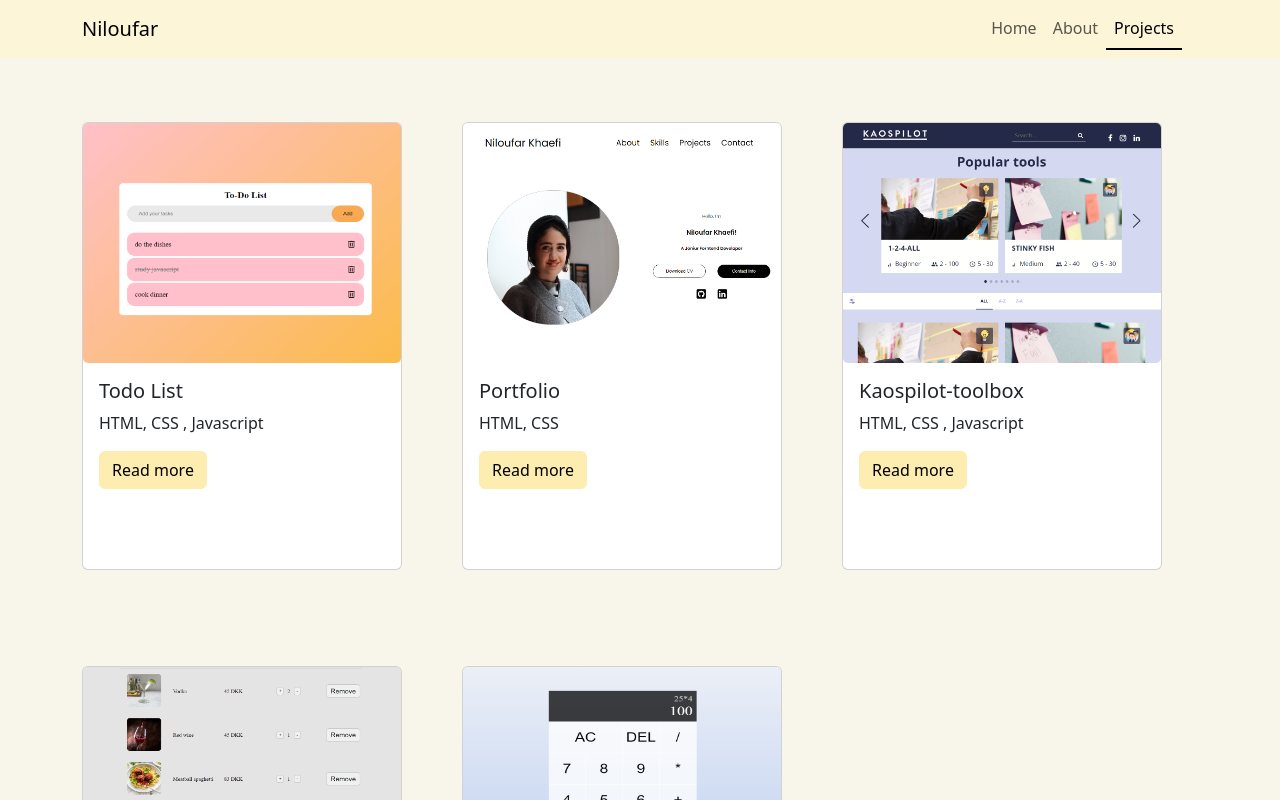
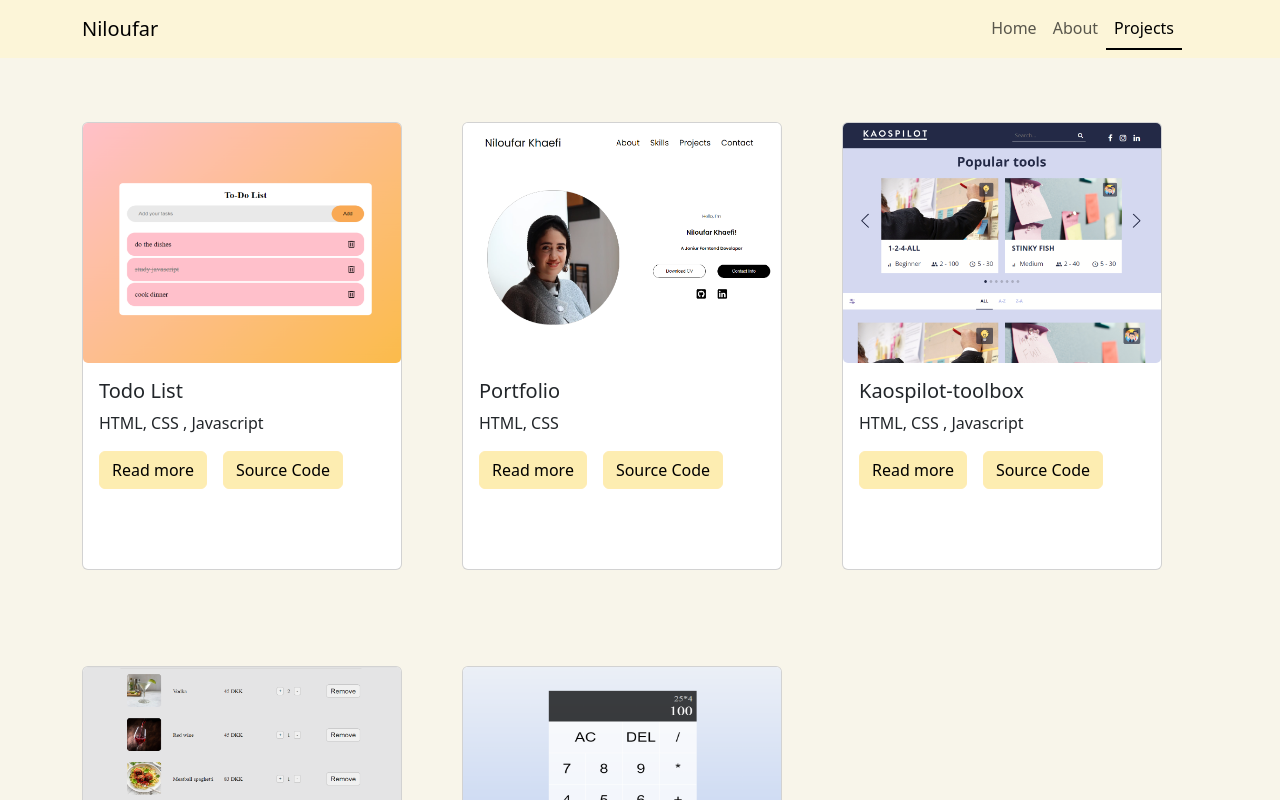
Before and after one commit to Niloufar97/react-portfolio, a React (Vite) app: page /Projects in a window 1280 px wide. Shown: the top 800 px of the page. Built offline with nearby package versions, Linux system fonts and the light colour scheme.

Commit message:
read more and sourse code buttons added

```diff
--- a/src/App.jsx
+++ b/src/App.jsx
@@ -3,6 +3,7 @@ import { Routes, Route } from 'react-router-dom'
 import Home from './pages/home/Home'
 import About from './pages/about/About'
 import Projects from './pages/projects/Projects'
+import ProjectInfo from './components/projectInfo/ProjectInfo'
 import 'bootstrap/dist/css/bootstrap.min.css';
 function App() {
   return (
@@ -11,6 +12,7 @@ function App() {
         <Route path='/' element={<Home/>}></Route>
         <Route path='/about' element={<About/>}></Route>
         <Route path='/Projects' element={<Projects/>}></Route>
+        <Route path='/ProjectsInfo/:projectId' element={<ProjectInfo/>}></Route>
       </Routes>
     </>
   )
--- a/src/components/myProjects/Project.jsx
+++ b/src/components/myProjects/Project.jsx
@@ -1,9 +1,10 @@
 import Button from "react-bootstrap/Button";
 import Card from "react-bootstrap/Card";
 import './project.css'
+import { Link } from "react-router-dom";
 
 // eslint-disable-next-line react/prop-types
-function Project({img , title, tech}) {
+function Project({id, img , title, tech, github}) {
   const customBtnStyle = {
     backgroundColor : '#fdedb1',
     borderColor :'#ffecb2',
@@ -19,7 +20,12 @@ function Project({img , title, tech}) {
           <Card.Text>
             {tech}
           </Card.Text>
-          <Button style={customBtnStyle}>Read more</Button>
+          <Button   style={customBtnStyle}>
+            <Link className="card-btn" to={`/ProjectsInfo/${id}`}>Read more</Link>
+          </Button>
+          <Button className="mx-3" style={customBtnStyle}>
+            <Link className="card-btn" to={github} target="_blank">Source Code </Link>
+          </Button>
         </Card.Body>
       </Card>
     </div>
--- a/src/components/myProjects/project.css
+++ b/src/components/myProjects/project.css
@@ -2,3 +2,7 @@
     width: 15rem;
     height: 15rem;
 }
+.card-btn{
+    color: black;
+    text-decoration: none;
+}
--- /dev/null
+++ b/src/components/projectInfo/ProjectInfo.jsx
@@ -0,0 +1,18 @@
+import { useParams } from "react-router-dom"
+import { ProjectsData } from "../../pages/projects/projectsData"
+import Navigation from "../navbar/myNavbar"
+
+function ProjectInfo() {
+    const projectId = parseInt(useParams().projectId)
+    const projectInformation = ProjectsData.find(project => project.id === projectId )
+    console.log(projectInformation)
+
+  return (
+    <div>
+      <Navigation/>
+      <h1>{projectInformation.title}</h1>
+    </div>
+  )
+}
+
+export default ProjectInfo
--- a/src/pages/projects/Projects.jsx
+++ b/src/pages/projects/Projects.jsx
@@ -2,46 +2,11 @@ import { Col, Container, Row } from "react-bootstrap";
 // import './projects.css'
 import Project from "../../components/myProjects/Project";
 import Navigation from "../../components/navbar/myNavbar";
-import todoImg from '../../assets/images/project-img/todoList.png'
-import portfolioImg from '../../assets/images/project-img/portfolio2.png'
-import kaospilotImg from '../../assets/images/project-img/kaospilot-toolbox.png'
-import calculatorImg from '../../assets/images/project-img/Calculator4.png'
-import shoppingCardImg from '../../assets/images/project-img/shopping card.png'
+import { ProjectsData } from "./projectsData";
 import { useState } from "react";
 
 function Projects() {
-  const [myProjects , setMyProjects] = useState([
-    {
-      id: 1,
-      title: "Todo List",
-      img: todoImg,
-      tech : "HTML, CSS , Javascript"
-    },
-    {
-      id: 2,
-      title: "Portfolio",
-      img: portfolioImg,
-      tech: "HTML, CSS"
-    },
-    {
-      id: 3,
-      title: "Kaospilot-toolbox",
-      img: kaospilotImg,
-      tech : "HTML, CSS , Javascript"
-    },
-    {
-      id: 4,
-      title: "Shopping Card",
-      img: shoppingCardImg,
-      tech : "HTML, CSS , Javascript"
-    },
-    {
-      id: 5,
-      title: "Calculator App",
-      img: calculatorImg,
-      tech : "React.js, ES6"
-    },
-  ]);
+  const [myProjects , setMyProjects] = useState(ProjectsData);
   return (
     <div className="projects-container">
       <Navigation />
--- /dev/null
+++ b/src/pages/projects/projectsData.jsx
@@ -0,0 +1,42 @@
+import todoImg from '../../assets/images/project-img/todoList.png'
+import portfolioImg from '../../assets/images/project-img/portfolio2.png'
+import kaospilotImg from '../../assets/images/project-img/kaospilot-toolbox.png'
+import calculatorImg from '../../assets/images/project-img/Calculator4.png'
+import shoppingCardImg from '../../assets/images/project-img/shopping card.png'
+export const ProjectsData = [
+    {
+        id: 1,
+        title: "Todo List",
+        img: todoImg,
+        tech : "HTML, CSS , Javascript",
+        github: "https://github.com/Niloufar97/to-do-list"
+      },
+      {
+        id: 2,
+        title: "Portfolio",
+        img: portfolioImg,
+        tech: "HTML, CSS",
+        github: "https://github.com/Niloufar97/Portfolio-HYF"
+      },
+      {
+        id: 3,
+        title: "Kaospilot-toolbox",
+        img: kaospilotImg,
+        tech : "HTML, CSS , Javascript",
+        github: "https://github.com/Niloufar97/Kaospilot-toolbox"
+      },
+      {
+        id: 4,
+        title: "Shopping Card",
+        img: shoppingCardImg,
+        tech : "HTML, CSS , Javascript",
+        github: "https://github.com/Niloufar97/Restaurant-menu-shopping-cart-"
+      },
+      {
+        id: 5,
+        title: "Calculator App",
+        img: calculatorImg,
+        tech : "React.js, ES6",
+        github: "https://github.com/Niloufar97/Calculator-app"
+      },
+]
```
